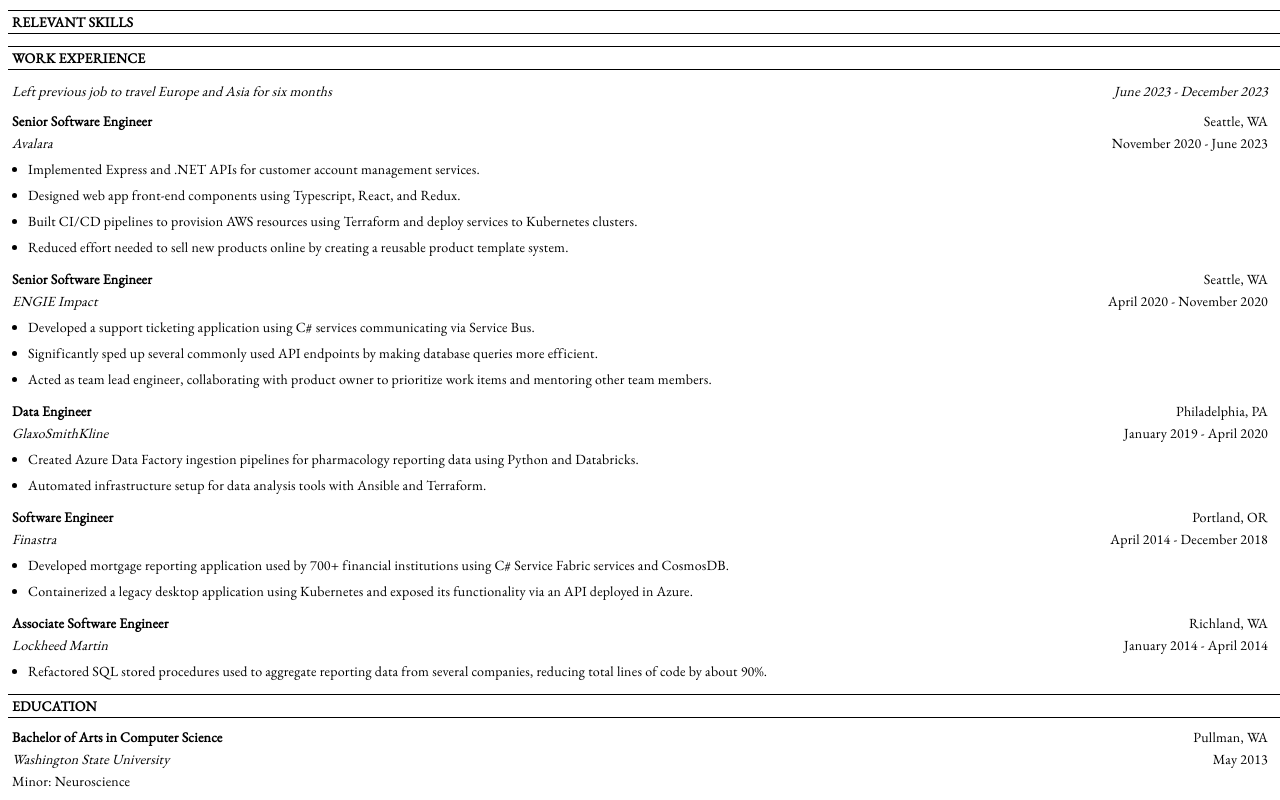
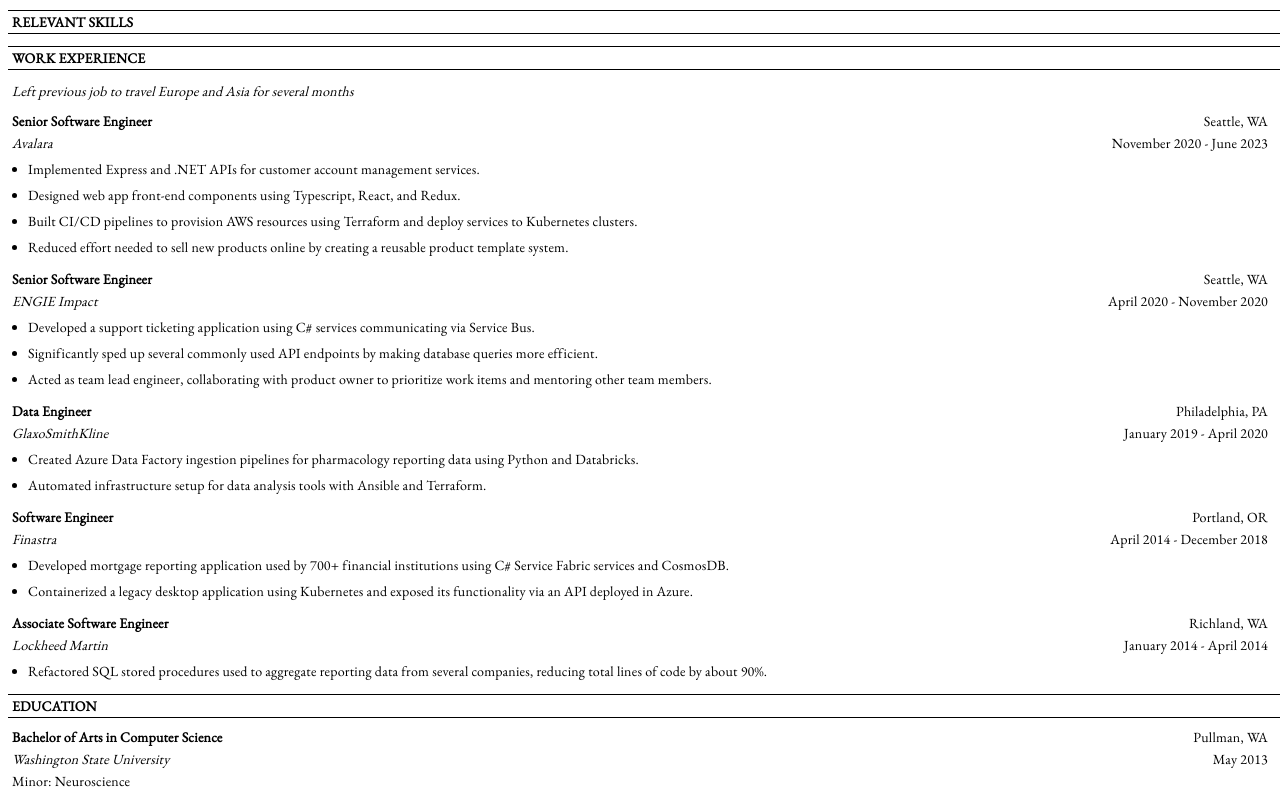
Before and after one commit to joshdavari/joshdavari.github.io, a plain HTML site: page index.html in a window 1280 px wide. Shown: the part 66-866 px from the top of the page. Drawn offline with nearby package versions, Linux system fonts and the light colour scheme.

Commit message:
Update index.html

```diff
--- a/index.html
+++ b/index.html
@@ -89,8 +89,8 @@
       <div class="section-header">Work Experience</div>
 
       <div class="columns italic travel">
-        <div>Left previous job to travel Europe and Asia for six months</div>
-        <div>June 2023 - December 2023</div>
+        <div>Left previous job to travel Europe and Asia for several months</div>
+        <div></div>
       </div>
 
       <div>
```
